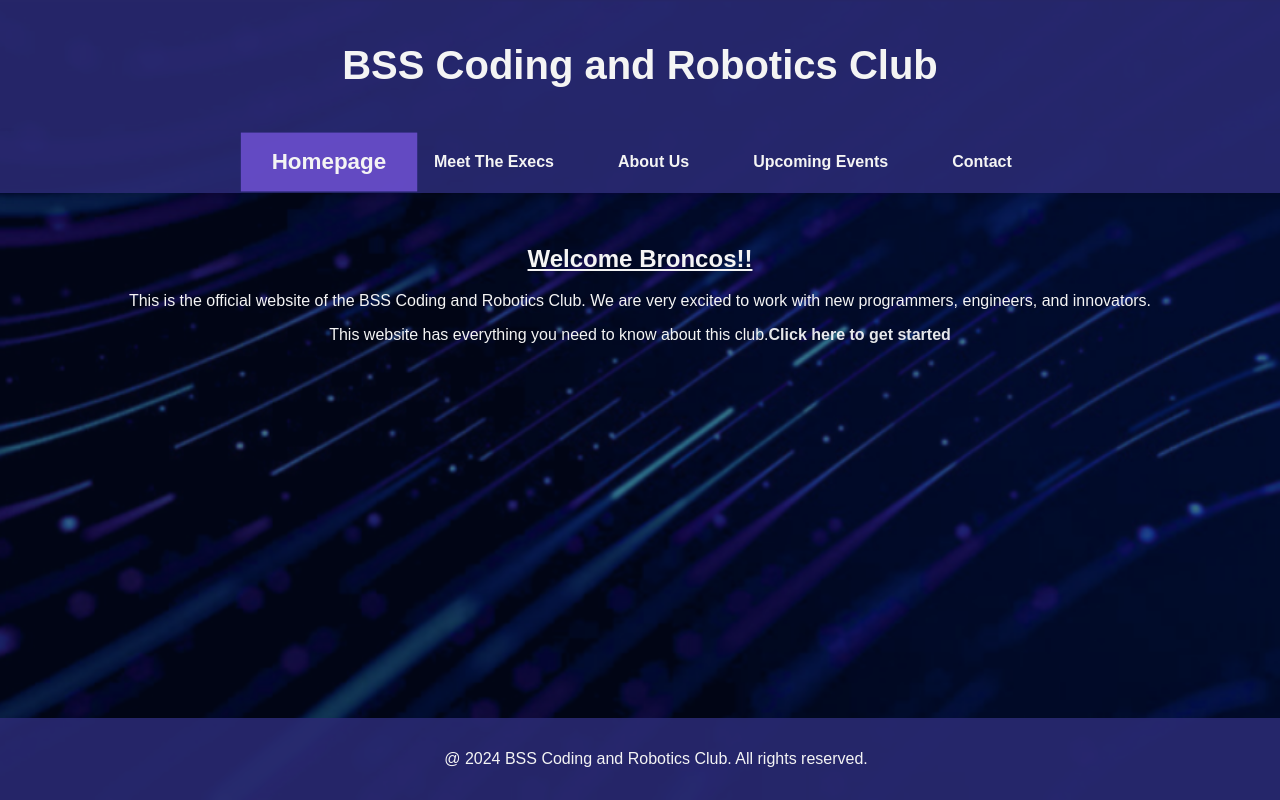
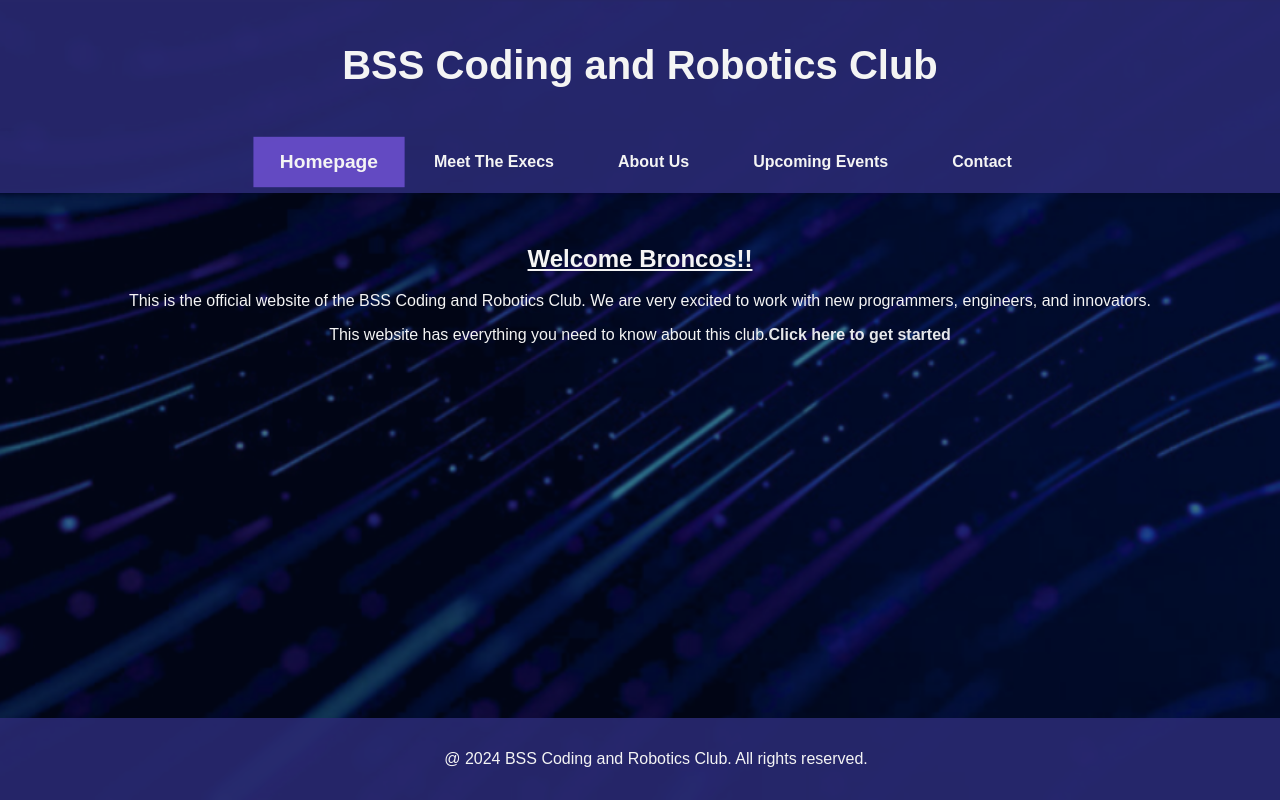
Before and after one commit to CipherCircuit9261/Bramalea-Secondary-School-Coding-Robotics-Club-, a plain HTML site: page index.html in a window 1280 px wide. In both pictures the pointer is over the link "Homepage". Shown: the top 800 px of the page. Drawn offline with Linux system fonts and the light colour scheme.

Commit message:
Update ComputerScience.css

```diff
--- a/ComputerScience.css
+++ b/ComputerScience.css
@@ -91,7 +91,7 @@ p {
 .navbar li a:hover {
     background-color: rgba(106, 78, 205, 0.9); /* Purple blend */
     border-radius: 0px;
-    transform: scale(1.4); /* Scale on hover */
+    transform: scale(1.2); /* Scale on hover */
 }
 
 main {
```
